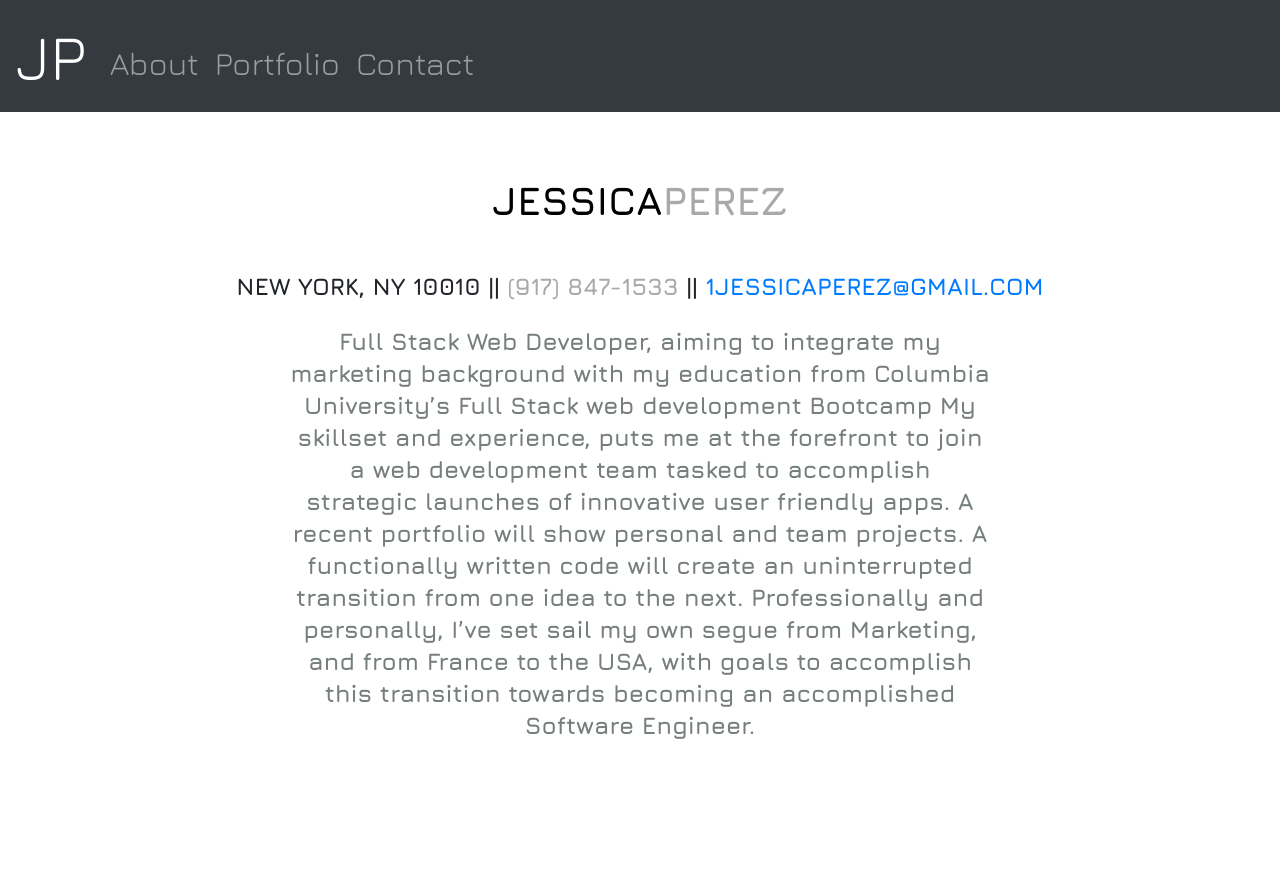
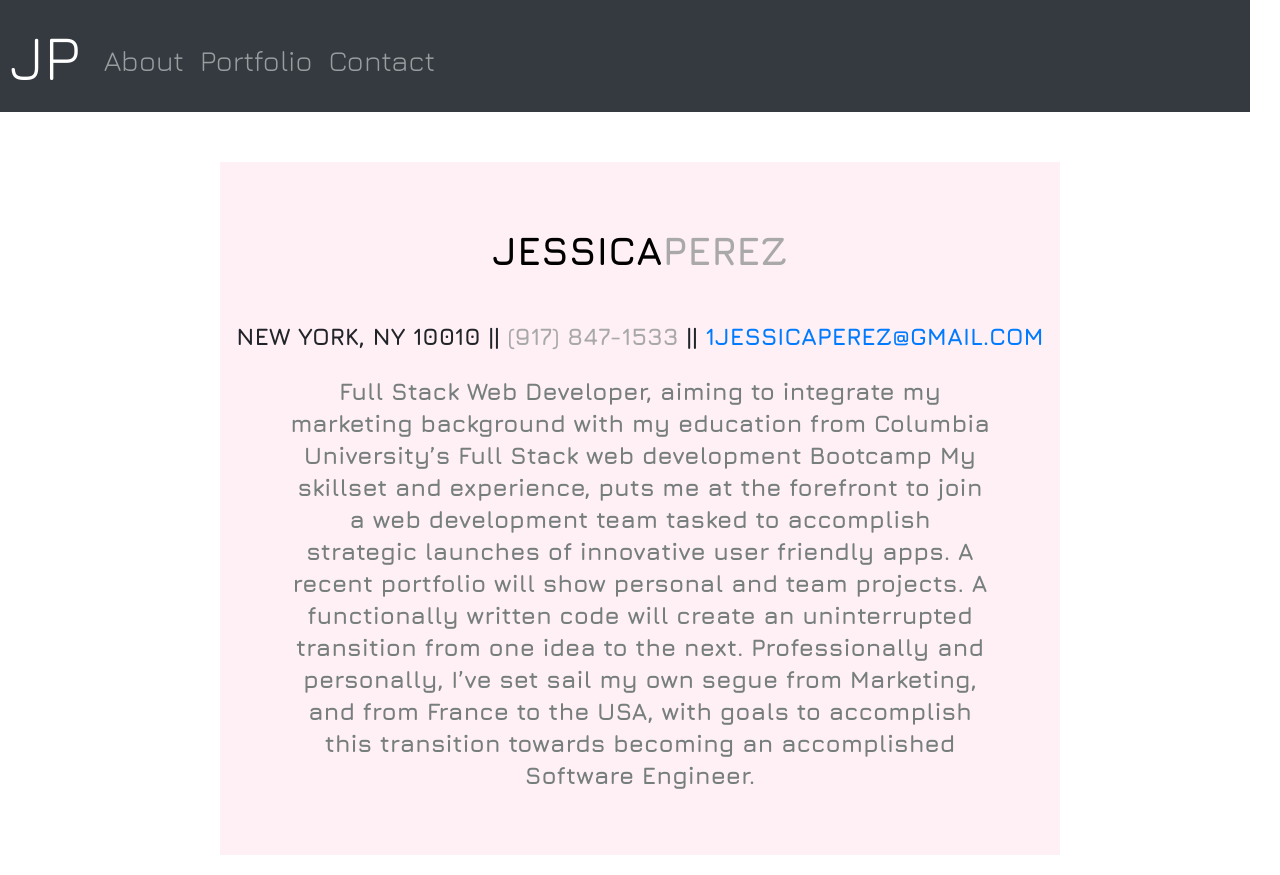
Before and after one commit to jesspworkandco/REACT-Portfolio, a React (Create React App) app: page /about in a window 1280 px wide. Before the commit the page ends 837 px from the top, so only its background shows below. Built offline with nearby package versions, Linux system fonts and the light colour scheme.

Commit message:
Layout adjusted

```diff
--- a/src/components/NavBar/index.js
+++ b/src/components/NavBar/index.js
@@ -1,10 +1,12 @@
 import React from "react";
+import Col from "react-bootstrap/Col";
 import Navbar from "react-bootstrap/Navbar";
 import Nav from "react-bootstrap/Nav";
 import "./navbar.css";
 
 function NavBar() {
   return (
+    <Col xs={12} className="row">
       <Navbar className="navigation m-sm-0" bg="dark" variant="dark">
         <Navbar.Brand id="home" href="/">
           JP
@@ -24,6 +26,7 @@ function NavBar() {
           </Nav>
         </Navbar.Collapse>
       </Navbar>
+    </Col>
   );
 }
 
--- a/src/components/NavBar/navbar.css
+++ b/src/components/NavBar/navbar.css
@@ -2,17 +2,22 @@
 
   white-space: nowrap;
 } */
+.row {
+  margin: none;
+  padding: none;
+}
 .navigation {
   width: 100%;
   height: 7rem;
   font-family: "Jura", sans-serif;
-  margin: 0;
+  padding-left: 10px;
+  padding-right: 10px;
 }
 #home {
   font-size: 4rem;
 }
 .nav-link {
-  font-size: 2rem;
+  font-size: 1.8rem;
   color: lavenderblush;
 }
 .mr-auto {
--- a/src/components/pages/About.js
+++ b/src/components/pages/About.js
@@ -1,9 +1,11 @@
 import React from "react";
 import Jumbotron from "react-bootstrap/Jumbotron";
+import Col from "react-bootstrap/Col";
 import "./about.css";
 
 function About() {
   return (
+    <Col xs={12} className="column">
       <Jumbotron fluid className="jumbo mx-sm-auto px-3 text-center">
         <h1>
           <span className="first">JESSICA</span>
@@ -15,17 +17,18 @@ function About() {
         </h4>
         <p className="bio mt-4">
           Full Stack Web Developer, aiming to integrate my marketing background
-        with my education from Columbia University’s Full Stack web development
-        Bootcamp My skillset and experience, puts me at the forefront to join a
-        web development team tasked to accomplish strategic launches of
-        innovative user friendly apps. A recent portfolio will show personal and
-        team projects. A functionally written code will create an uninterrupted
-        transition from one idea to the next. Professionally and personally,
-        I’ve set sail my own segue from Marketing, and from France to the USA,
-        with goals to accomplish this transition towards becoming an
-        accomplished Software Engineer.
+          with my education from Columbia University’s Full Stack web
+          development Bootcamp My skillset and experience, puts me at the
+          forefront to join a web development team tasked to accomplish
+          strategic launches of innovative user friendly apps. A recent
+          portfolio will show personal and team projects. A functionally written
+          code will create an uninterrupted transition from one idea to the
+          next. Professionally and personally, I’ve set sail my own segue from
+          Marketing, and from France to the USA, with goals to accomplish this
+          transition towards becoming an accomplished Software Engineer.
         </p>
       </Jumbotron>
+    </Col>
   );
 }
 
--- a/src/components/pages/Portfolio.js
+++ b/src/components/pages/Portfolio.js
@@ -12,6 +12,7 @@ class Portfolio extends React.Component {
 
   render() {
     return (
+      <Col xs={12} className="column">
         <div className="portfolio-title mx-sm-4 text-center">
           <h1>
             <span className="portfolio">PORTFOLIO</span>
@@ -51,6 +52,7 @@ class Portfolio extends React.Component {
             </Row>
           </div>
         </div>
+      </Col>
     );
   }
 }
--- a/src/components/pages/about.css
+++ b/src/components/pages/about.css
@@ -1,5 +1,12 @@
+.column {
+  width: 100%;
+  display: grid;
+  margin: none;
+  padding: none;
+}
 .jumbo {
-  background-color: white;
+  margin: 50px 20px 20px 20px;
+  background-color: lavenderblush;
   font-family: "Jura", sans-serif;
   font-weight: bold;
 }
--- a/src/components/pages/portfolio.css
+++ b/src/components/pages/portfolio.css
@@ -1,5 +1,11 @@
+.column {
+  width: 100%;
+  display: grid;
+  margin: none;
+  padding: none;
+}
 .portfolio-title {
-  margin: 50px 50px 50px 50px;
+  margin: 50px 20px 20px 20px;
   font-family: "Jura", sans-serif;
 }
 .portfolio {
```
Lines whose indentation alone changed are shown as unchanged.
